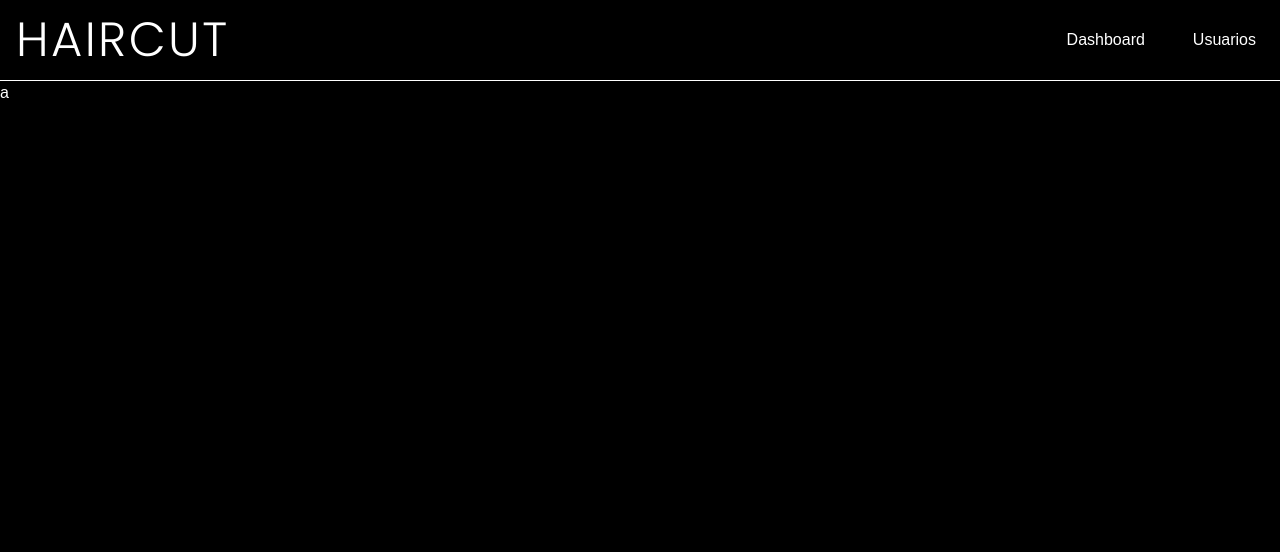
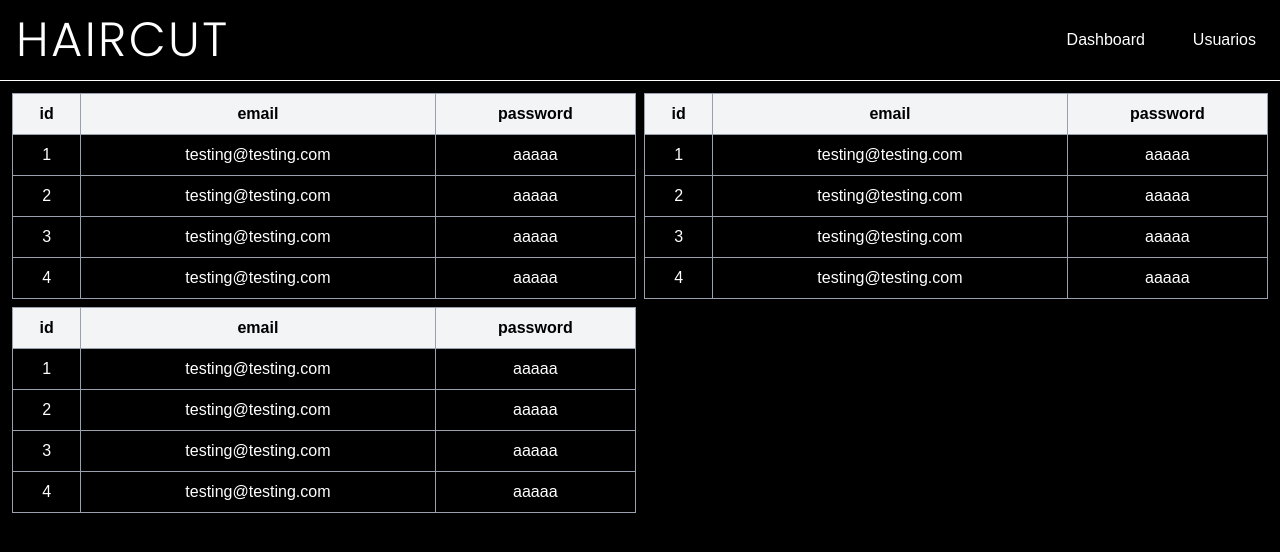
Before and after one commit to MateoSantar/Turnera-desktop, a Next.js app: page /dashboard/users in a window 1280 px wide. Shown: the top 552 px of the page. Built offline with nearby package versions, Linux system fonts and the light colour scheme.

Commit message:
proxy added for protection chart WIP users component loading added logout api addded logo animation added users mock and grid added

```diff
--- /dev/null
+++ b/app/api/logout/route.ts
@@ -0,0 +1,7 @@
+import { NextResponse } from "next/server";
+
+export async function POST() {
+    const res = NextResponse.json({success:true});
+    res.cookies.set("token","",{maxAge:0,path:"/"});
+    return res;
+}
--- /dev/null
+++ b/app/api/users/route.ts
@@ -0,0 +1,28 @@
+import { NextRequest, NextResponse } from "next/server";
+
+export async function POST(req: NextRequest) {
+  try {
+    const res = await fetch(`${process.env.DB_URL}`, {
+      method: "POST",
+      headers: {
+        "Content-Type": "application/json",
+      },
+      body: JSON.stringify({
+        action: "getusers",
+      }),
+      next: {revalidate:10}
+    });
+
+    // Intenta parsear la respuesta de tu backend PHP
+    const data = await res.json();
+
+    // Devuelve una respuesta JSON válida para Next.js
+    return NextResponse.json(data);
+  } catch (error: any) {
+    // Devuelve el error como una respuesta con estado 500
+    return NextResponse.json(
+      { message: "Error en la API interna", error: error.message },
+      { status: 500 }
+    );
+  }
+}
--- a/app/components/login.tsx
+++ b/app/components/login.tsx
@@ -10,7 +10,7 @@ export default function LoginPage() {
     const [password, setPassword] = useState('');
     const handleLogin = async (e: React.FormEvent) => {
         e.preventDefault();
-        const response = await fetch('http://localhost:3000/api/auth', {
+        const response = await fetch('http://localhost:3000/api/auth', { //Cambiar a endpoint de
             method: 'POST',
             headers: { 'Content-Type': 'application/json' },
             body: JSON.stringify({ email, password }),
--- a/app/dashboard/layout.tsx
+++ b/app/dashboard/layout.tsx
@@ -5,7 +5,12 @@ export default function DasboardLayout({ children }: { children: React.ReactNode
     return (
         <main className="h-screen bg-black text-white">
             <div className="flex flex-col md:flex-row items-center justify-between border-b border-white">
-                <h1 className={`${poppins.className} text-5xl p-4 tracking-wider`}>HAIRCUT</h1>
+                <h1
+                    className={`${poppins.className} text-5xl p-4 tracking-wider tracking-animate hover:tracking-[0.1em]`}
+                >
+                    HAIRCUT
+                </h1>
+
                 <nav className="flex flex-col items-center md:flex-row h-20">
                     <Navlink link="/dashboard" placeholder="Dashboard" />
                     <Navlink link="/dashboard/users" placeholder="Usuarios" />
--- a/app/dashboard/page.tsx
+++ b/app/dashboard/page.tsx
@@ -1,7 +1,7 @@
 export default function Page() {
     return (
-        <div className="p-4 bg-blue-100">
-            <p>Page de dashboard</p>
+        <div className="p-4 border">
+
         </div>
     );
 }
--- /dev/null
+++ b/app/dashboard/users/loading.tsx
@@ -0,0 +1,8 @@
+export default function Loading() {
+  return (
+    <div className="flex items-center justify-center h-screen ">
+      <div className="animate-spin rounded-full h-12 w-12 border-b-2 border-white"></div>
+      <p className="ml-3 text-lg text-white">Cargando usuarios...</p>
+    </div>
+  );
+}
--- a/app/dashboard/users/page.tsx
+++ b/app/dashboard/users/page.tsx
@@ -1,7 +1,47 @@
-export default function Page(){
-    return(
-        <ul>
-            a
-        </ul>
+import Table from "@/app/ui/table";
+export default async function Page() {
+    // const res = await fetch('http://localhost:3000/api/users',{
+    //     method:"POST"
+    // });
+    const data = [{
+        id: 1,
+        email: "testing@testing.com",
+        password: "aaaaa"
+    }, {
+        id: 2,
+        email: "testing@testing.com",
+        password: "aaaaa"
+    }, {
+        id: 3,
+        email: "testing@testing.com",
+        password: "aaaaa"
+    }, {
+        id: 4,
+        email: "testing@testing.com",
+        password: "aaaaa"
+    },]  //await res.json();
+    // data = data.data;
+
+    return (
+        <section className="grid grid-cols-2 gap-2 w-screen p-3">
+            <div className="text-center">
+                <Table
+                    data={data}
+                    columnNames={["id", "email", "password"]}
+                />
+            </div>
+            <div className="text-center">
+                <Table
+                    data={data}
+                    columnNames={["id", "email", "password"]}
+                />
+            </div>
+            <div className="text-center">
+                <Table
+                    data={data}
+                    columnNames={["id", "email", "password"]}
+                />
+            </div>
+        </section>
     );
 }
--- a/app/globals.css
+++ b/app/globals.css
@@ -12,3 +12,9 @@ body {
   color: var(--foreground);
   font-family: Arial, Helvetica, sans-serif;
 }
+
+@layer utilities {
+  .tracking-animate {
+    transition: letter-spacing 0.5s ease-in-out;
+  }
+}
--- /dev/null
+++ b/app/ui/chart.tsx
@@ -0,0 +1 @@
+import { Chart } from "chart.js";
--- /dev/null
+++ b/app/ui/table.tsx
@@ -0,0 +1,34 @@
+export default function Table({
+    data,
+    columnNames,
+}: {
+    // eslint-disable-next-line @typescript-eslint/no-explicit-any
+    data: Record<string, any>[]; // lista de objetos con claves dinámicas
+    columnNames: string[];
+}) {
+
+    return (
+        <table className="border-collapse border border-gray-400 w-full">
+            <thead>
+                <tr>
+                    {columnNames.map((col) => (
+                        <th key={col} className="border border-gray-400 p-2 bg-gray-100 text-black">
+                            {col}
+                        </th>
+                    ))}
+                </tr>
+            </thead>
+            <tbody>
+                {data.map((row, i) => (
+                    <tr key={i} className="hover:text-black hover:bg-white transition">
+                        {columnNames.map((col) => (
+                            <td key={col} className="border border-gray-400 p-2 ">
+                                {row[col]}
+                            </td>
+                        ))}
+                    </tr>
+                ))}
+            </tbody>
+        </table>
+    );
+}
--- a/package.json
+++ b/package.json
@@ -10,9 +10,11 @@
   },
   "dependencies": {
     "@heroicons/react": "^2.2.0",
+    "chart.js": "^4.5.1",
     "mysql2": "^3.15.3",
     "next": "16.0.1",
     "react": "19.2.0",
+    "react-chartjs-2": "^5.3.1",
     "react-dom": "19.2.0"
   },
   "devDependencies": {
--- /dev/null
+++ b/proxy.ts
@@ -0,0 +1,15 @@
+import { NextResponse } from "next/server";
+import type { NextRequest } from "next/server";
+
+export function proxy(req:NextRequest){
+    const token = req.cookies.get("token")?.value;
+
+    if (!token) {
+        return NextResponse.redirect(new URL("/",req.url));
+    }
+    return NextResponse.next();
+}
+
+export const config ={
+    matcher: ["/dashboard/:path*"],
+};
```
Also changed, not shown: 1 other file (tests, documents, lock files or other folders).
